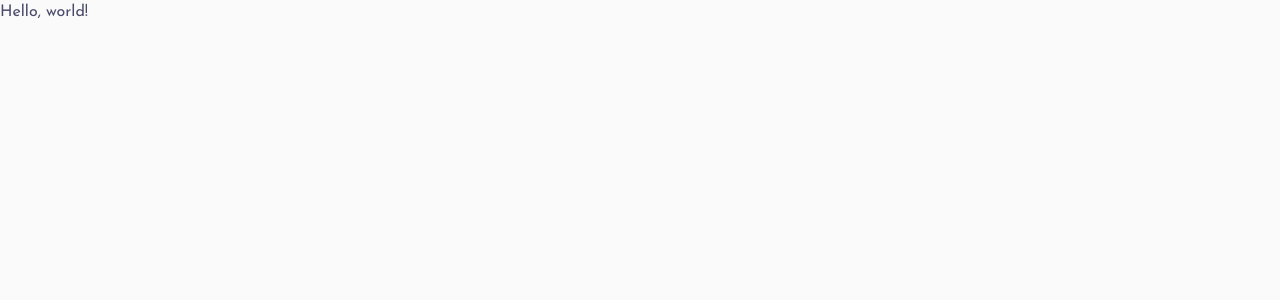
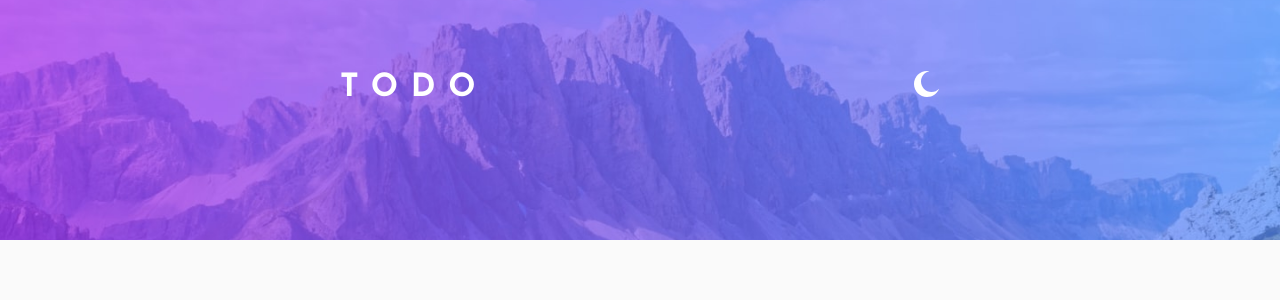
Before and after one commit to hns-dev/mern-todo-app, a React (Create React App) app in the folder frontend/: page / in a window 1280 px wide. Shown: the top 300 px of the page. Built offline with nearby package versions, Linux system fonts and the light colour scheme.

Commit message:
Add header with dark mode toggle

```diff
--- a/frontend/src/App.js
+++ b/frontend/src/App.js
@@ -1,7 +1,15 @@
+import Header from "./components/Header";
+import useDarkMode from "./hooks/useDarkMode";
 import "./index.css";
 
 function App() {
-  return <div className="App">Hello, world!</div>;
+  const { darkMode, handleDarkModeChange } = useDarkMode("body");
+
+  return (
+    <>
+      <Header darkMode={darkMode} onDarkModeChange={handleDarkModeChange} />
+    </>
+  );
 }
 
 export default App;
--- /dev/null
+++ b/frontend/src/components/Header.js
@@ -0,0 +1,44 @@
+function Header({ darkMode, onDarkModeChange }) {
+  return (
+    <header className="primary-header">
+      <div className="container flex">
+        <h1>todo</h1>
+        <button
+          className="btn"
+          aria-label="dark mode toggle"
+          onClick={onDarkModeChange}
+        >
+          {darkMode ? (
+            <svg
+              viewBox="0 0 26 26"
+              xmlns="http://www.w3.org/2000/svg"
+              width="26"
+              height="26"
+            >
+              <path
+                fill="#FFF"
+                fillRule="evenodd"
+                d="M13 21a1 1 0 011 1v3a1 1 0 11-2 0v-3a1 1 0 011-1zm-5.657-2.343a1 1 0 010 1.414l-2.121 2.121a1 1 0 01-1.414-1.414l2.12-2.121a1 1 0 011.415 0zm12.728 0l2.121 2.121a1 1 0 01-1.414 1.414l-2.121-2.12a1 1 0 011.414-1.415zM13 8a5 5 0 110 10 5 5 0 010-10zm12 4a1 1 0 110 2h-3a1 1 0 110-2h3zM4 12a1 1 0 110 2H1a1 1 0 110-2h3zm18.192-8.192a1 1 0 010 1.414l-2.12 2.121a1 1 0 01-1.415-1.414l2.121-2.121a1 1 0 011.414 0zm-16.97 0l2.121 2.12A1 1 0 015.93 7.344L3.808 5.222a1 1 0 011.414-1.414zM13 0a1 1 0 011 1v3a1 1 0 11-2 0V1a1 1 0 011-1z"
+              />
+            </svg>
+          ) : (
+            <svg
+              viewBox="0 0 26 26"
+              xmlns="http://www.w3.org/2000/svg"
+              width="26"
+              height="26"
+            >
+              <path
+                fill="#FFF"
+                fillRule="evenodd"
+                d="M13 0c.81 0 1.603.074 2.373.216C10.593 1.199 7 5.43 7 10.5 7 16.299 11.701 21 17.5 21c2.996 0 5.7-1.255 7.613-3.268C23.22 22.572 18.51 26 13 26 5.82 26 0 20.18 0 13S5.82 0 13 0z"
+              />
+            </svg>
+          )}
+        </button>
+      </div>
+    </header>
+  );
+}
+
+export default Header;
--- /dev/null
+++ b/frontend/src/hooks/useDarkMode.js
@@ -0,0 +1,22 @@
+import { useState, useEffect } from "react";
+
+function useDarkMode(element) {
+  const darkModePrefrence = localStorage.getItem("darkMode");
+  const [darkMode, setDarkMode] = useState(JSON.parse(darkModePrefrence));
+
+  // On first page load and whenever the darkMode state changes, update the dark mode value in localStorage and toggle the "dark" class in the targeted element (html or body)
+  useEffect(() => {
+    localStorage.setItem("darkMode", JSON.stringify(darkMode));
+
+    const ele = document.querySelector(element);
+    darkMode ? ele.classList.add("dark") : ele.classList.remove("dark");
+  }, [darkMode, element]);
+
+  const handleDarkModeChange = () => {
+    setDarkMode(!darkMode);
+  };
+
+  return { darkMode, handleDarkModeChange };
+}
+
+export default useDarkMode;
```
